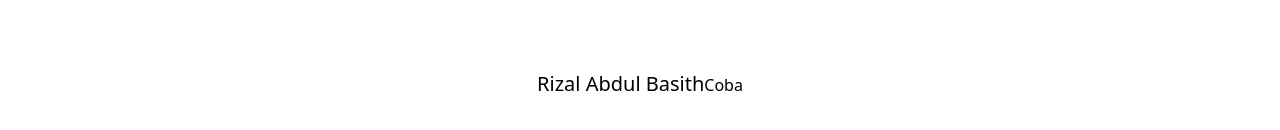
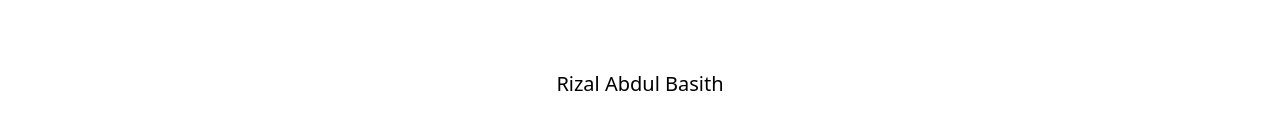
Before and after one commit to rjial/port-rjial, a Nuxt app: page / in a window 1280 px wide. Shown: the part 316-446 px from the top of the page. Built offline with nearby package versions, Linux system fonts and the light colour scheme.

Commit message:
Update coba.vue

```diff
--- a/components/coba.vue
+++ b/components/coba.vue
@@ -1,13 +1,12 @@
 <script lang="ts">
-import Vue from 'vue'
+import Vue from "vue";
 export default Vue.extend({
-    name: "Coba",
-})
+  name: "Coba",
+});
 </script>
 
 <template>
-    <div>
-        <span class="text-xl">Rizal Abdul Basith</span>
-        <span>Coba</span>
-    </div>
+  <div>
+    <span class="text-xl">Rizal Abdul Basith</span>
+  </div>
 </template>
```
